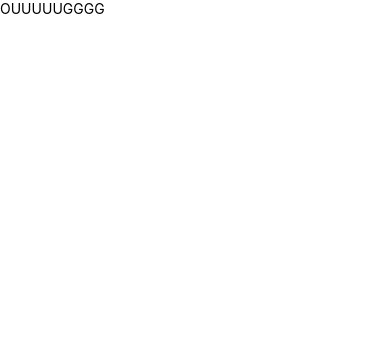
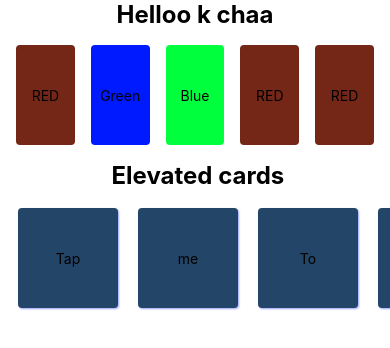
Before and after one commit to nawaraskc217/React-native-project02-flatcard, a React Native app: screen / in a window 390 px wide. Shown: the top 348 px of the page. Built offline with nearby package versions, Linux system fonts and the light colour scheme.

Commit message:
flatcard and elevated card added

```diff
--- a/App.tsx
+++ b/App.tsx
@@ -1,6 +1,7 @@
 import React from 'react'
-import { SafeAreaView , Text} from 'react-native'
+import { SafeAreaView , ScrollView, Text} from 'react-native'
 import FlatCard from './components/FlatCard'
+import ElevatedCards from './components/ElevatedCards'
 
 
 function App() {
@@ -8,10 +9,13 @@ function App() {
 
       <SafeAreaView>
 
-        {/* <Text>Hiiiiiii k chaa</Text> */}
+      <ScrollView>
 
+      <FlatCard />
+      <ElevatedCards/>
 
-        <FlatCard />
+      </ScrollView>
+
 
       </SafeAreaView>
 
--- /dev/null
+++ b/components/ElevatedCards.tsx
@@ -0,0 +1,89 @@
+import React, { Component } from 'react'
+import { ScrollView, StyleSheet, Text, View } from 'react-native'
+
+function ElevatedCards(){
+
+return(
+
+    <View>
+        <Text style={styles.headingText}> Elevated cards</Text>
+        <ScrollView horizontal={true} style={styles.container}>
+            <View style={[styles.card,styles.cardElevated]}>
+                <Text>
+                    Tap
+                </Text>
+            </View>
+
+            <View style={[styles.card,styles.cardElevated]}>
+                <Text>
+                    me
+                </Text>
+            </View>
+
+            <View style={[styles.card,styles.cardElevated]}>
+                <Text>
+                    To
+                </Text>
+            </View>
+
+            <View style={[styles.card,styles.cardElevated]}>
+                <Text>
+                    scroll
+                </Text>
+            </View>
+
+            <View style={[styles.card,styles.cardElevated]}>
+                <Text>
+                    more.....
+                </Text>
+            </View>
+
+            <View style={[styles.card,styles.cardElevated]}>
+                <Text>
+                    👨‍🦳👩‍🦰👱‍♂️
+                </Text>
+            </View>
+
+        </ScrollView>
+    </View>
+)
+
+}
+
+
+const styles = StyleSheet.create({
+
+  headingText : {
+    fontSize: 24,
+    fontWeight: 'bold',
+    paddingHorizontal : 8,
+    textAlign: 'center'
+  },
+  container:{
+    // flex: 1,
+    // flexDirection: 'row',
+    padding: 8
+
+
+  },
+  card: {
+    flex: 1, alignItems: 'center',
+     justifyContent: 'center',
+width: 100, height: 100, borderRadius:4,
+margin : 10, color : '#123456'
+  },
+  cardElevated : {
+backgroundColor: '#234567',
+shadowOpacity: 0.4,
+shadowRadius : 2,
+elevation: 120,
+shadowColor: '#001aff',
+    shadowOffset: {
+        width: 1, height: 1
+    }
+  },
+
+
+})
+
+export default ElevatedCards
--- a/components/FlatCard.tsx
+++ b/components/FlatCard.tsx
@@ -3,56 +3,75 @@ import { View, Text, StyleSheet, SafeAreaView } from 'react-native';
 
 const FlatCard = () => {
   return (
-    // <View style={styles.container}>
-    //   <Text style={styles.title}>Flat Card</Text>
-    //   <View style={styles.cardContainer}>
-    //     <View style={[styles.card, { backgroundColor: '#FF6F61' }]}>
-    //       <Text style={styles.cardText}>Card 1</Text>
-    //     </View>
-    //     <View style={[styles.card, { backgroundColor: '#6B8E23' }]}>
-    //       <Text style={styles.cardText}>Card 2</Text>
-    //     </View>
-    //     <View style={[styles.card, { backgroundColor: '#4682B4' }]}>
-    //       <Text style={styles.cardText}>Card 3</Text>
-    //     </View>
-    //   </View>
-    // </View>
+    <View>
 
-    <SafeAreaView>
-      <Text>OUUUUUGGGG</Text>
-    </SafeAreaView>
+      <Text style={styles.headingText}>Helloo k chaa</Text>
+
+      <View style={styles.container}>
+
+        <View style={[styles.cardOne,styles.card]}>
+          <Text>RED</Text>
+        </View>
+
+        <View style={[styles.cardTwo,styles.card]}>
+          <Text>Green</Text>
+        </View>
+
+        <View style={[styles.cardThree,styles.card]}>
+          <Text>Blue</Text>
+        </View>
+
+        <View style={[styles.cardOne,styles.card]}>
+          <Text>RED</Text>
+        </View>
+
+
+        <View style={[styles.cardOne,styles.card]}>
+          <Text>RED</Text>
+        </View>
+
+        </View>
+
+    </View>
+
+
   );
 };
 
 const styles = StyleSheet.create({
-  container: {
-    padding: 20,
+
+  headingText : {
+    fontSize: 24,
+    fontWeight: 'bold',
+    paddingHorizontal : 8,
+    textAlign: 'center'
   },
-  title: {
-    fontSize: 20,
-    fontWeight: 'bold',
-    marginBottom: 10,
-  },
-  cardContainer: {
-    flexDirection: 'row',
-    justifyContent: 'space-between',
+
+  container:{
+      flex: 1,
+      flexDirection: 'row',
+      padding: 8
   },
   card: {
-    width: 100,
-    height: 100,
-    borderRadius: 10,
+    flex : 1,
     justifyContent: 'center',
     alignItems: 'center',
-    elevation: 5, // Shadow for Android
-    shadowColor: '#000', // Shadow for iOS
-    shadowOffset: { width: 1, height: 2 },
-    shadowOpacity: 0.3,
-    shadowRadius: 4,
+      width: 110,
+      height: 100,
+      borderRadius: 4,
+      margin: 8
   },
-  cardText: {
-    color: 'white',
-    fontWeight: 'bold',
+
+  cardOne: {
+      backgroundColor: '#742717'
   },
+  cardTwo: {
+    backgroundColor: '#001aff'
+},
+cardThree: {
+  backgroundColor: '#00ff3c'
+}
+
 });
 
 export default FlatCard;
```
